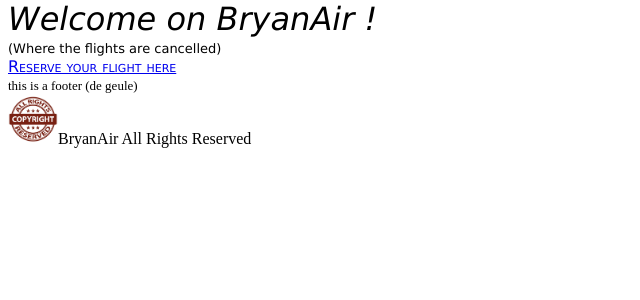
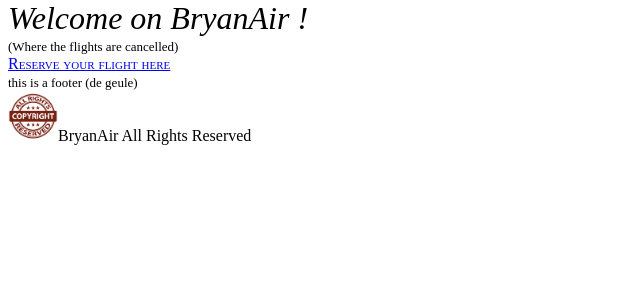
Before and after one commit to ChristopheSim/BryanAir, a PHP site: page / in a window 1280 px wide. Shown: the part 160-460 px from the top of the page, without its empty margins (0-640 px from the left). Run offline with PHP 8.4, Linux system fonts and the light colour scheme.

Commit message:
petit bug CSS

```diff
--- a/ressources/CSS/style.css
+++ b/ressources/CSS/style.css
@@ -1,4 +1,4 @@
-div
+#pge
 {
     font-family: Verdana, sans-serif;
     background-color: FF0000;
```
